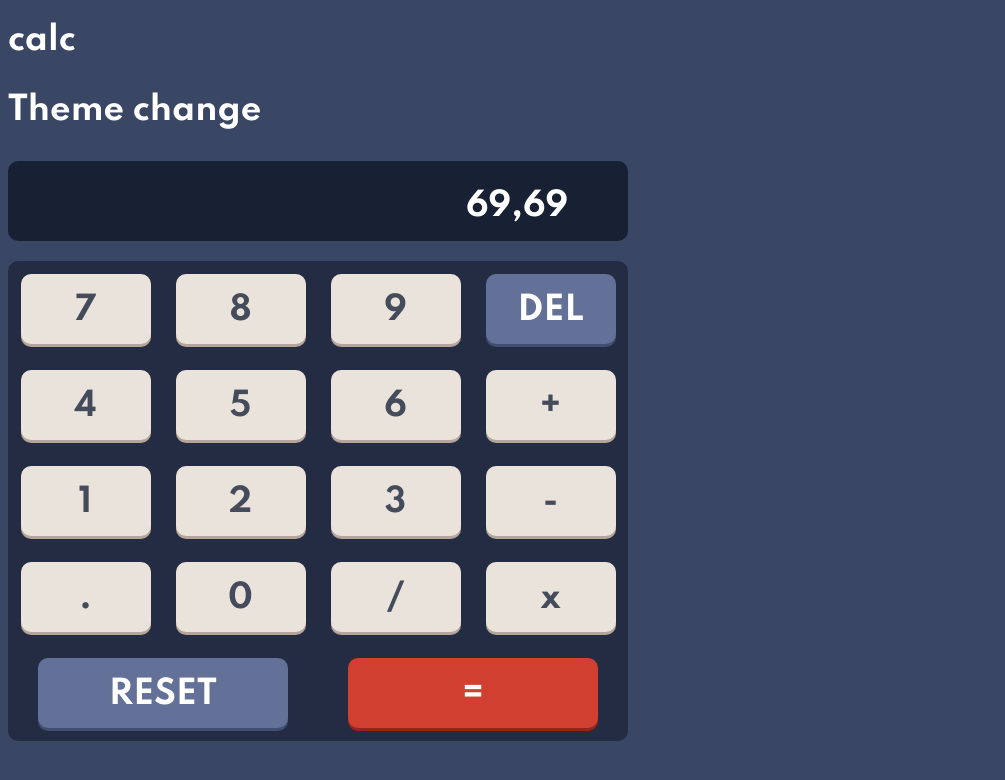
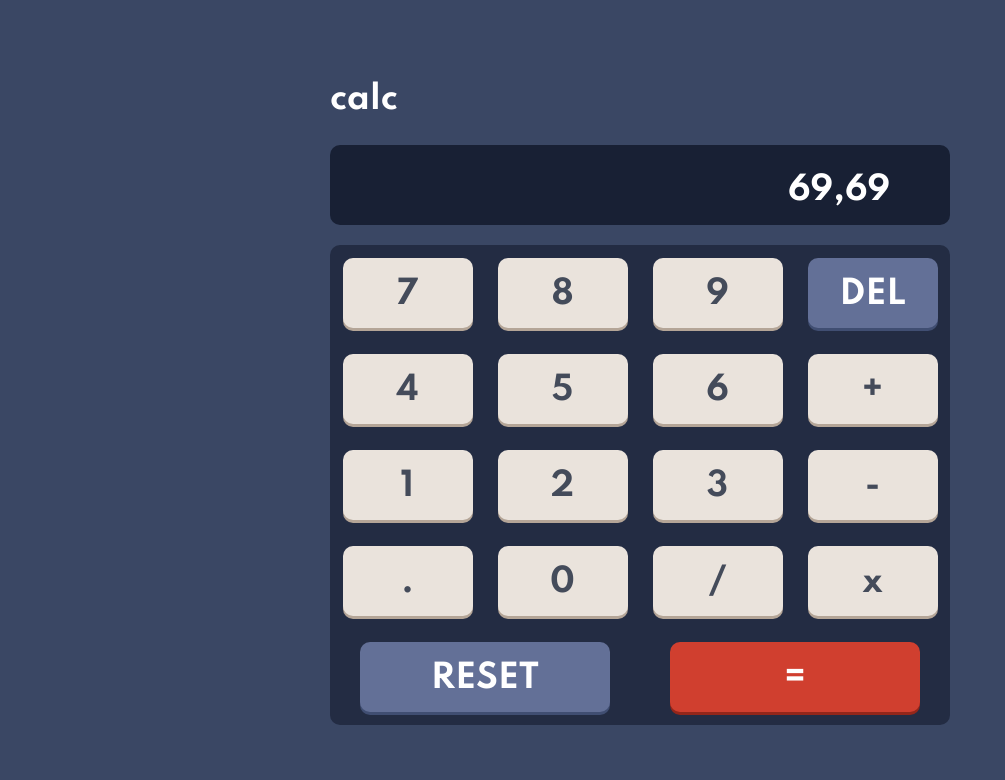
Before and after one commit to Thymoos/calculator-challenge, a React (Create React App) app: page / in a window 1280 px wide. Shown: the top 780 px of the page, without its empty margins (0-1005 px from the left). Built offline with nearby package versions, Linux system fonts and the light colour scheme; the HTML template or start-up script is replaced by a standard one.

Commit message:
app center on page

```diff
--- a/src/App.css
+++ b/src/App.css
@@ -3,7 +3,14 @@ div.buttons-container {
     width: 620px;
     height: 60vh;
     border-radius: 10px;
-    margin-top: 20px;
     display: grid;
     grid-template-columns: 1fr 1fr 1fr 1fr;
+    margin-top: 20px;
 }
+
+div.main-wrapper {
+    width: 620px;
+    height: 60vh;
+    margin: auto;
+    margin-top: 10vh;
+}
--- a/src/App.js
+++ b/src/App.js
@@ -4,9 +4,8 @@ import Button from './components/Button';
 
 function App() {
   return (
-    <>
+    <div className="main-wrapper">
     <h1>calc</h1>
-    <p>Theme change</p>
     <Result/>
     <div className="buttons-container">
       <Button>7</Button>
@@ -28,7 +27,7 @@ function App() {
       <Button onClick={console.log("heyo")} type="button" buttonStyle="button--function" buttonSize="button--wide1">RESET</Button>
       <Button onClick={console.log("heyo")} type="button" buttonStyle="button--equals" buttonSize="button--wide2">=</Button>
     </div>
-    </>
+    </div>
   );
 }
 
--- a/src/components/Button.css
+++ b/src/components/Button.css
@@ -33,10 +33,6 @@ button:hover {
     width: 130px;
 }
 
-/* Temporary, not working solution. Created two, separate classes for two
-elements not fitting into the grid. I think it might have impacted
-box-shadow css property on some buttons since it's not visible. */
-
 .button--wide1 {
     width: 250px;
     grid-column-start: 1;
--- a/src/components/Result.css
+++ b/src/components/Result.css
@@ -1,10 +1,11 @@
 div.result-container {
     background-color: hsl(224, 36%, 15%);
     box-sizing: border-box;
-    max-width: 620px;
+    width: 620px;
     text-align: right;
     height: 80px;
     border-radius: 10px;
+    margin: auto;
 }
 
 div.result-container h2 {
```
